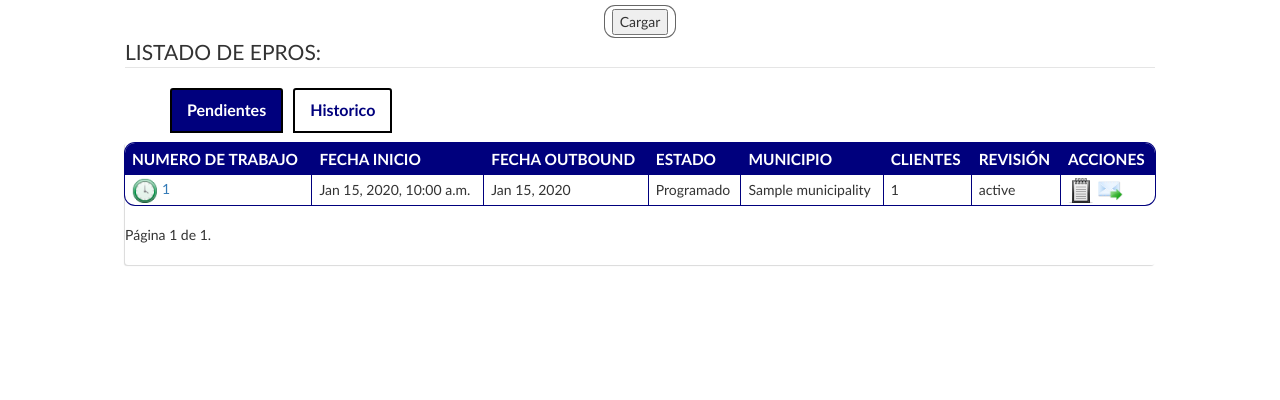
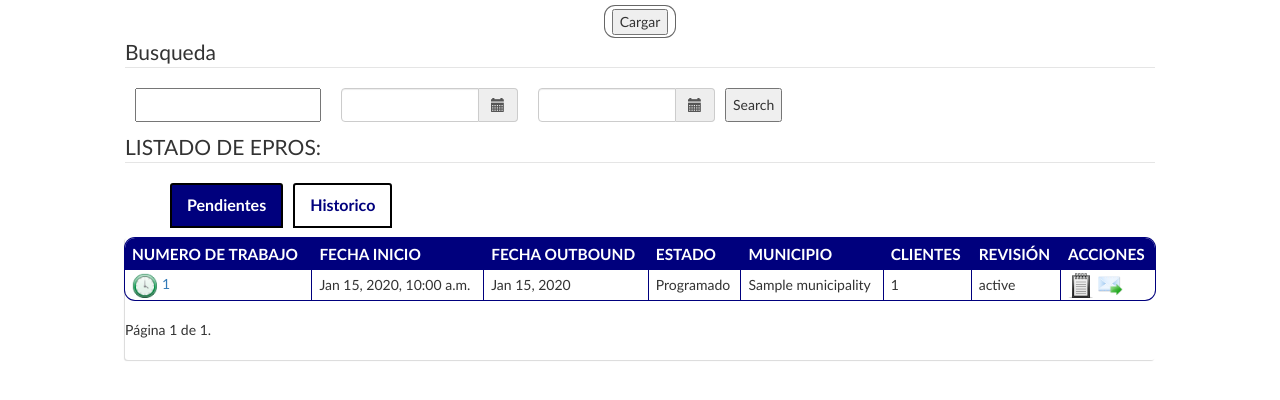
Before and after one commit to danesco0507/work_notifier, a Django app: template notifier/templates/notifier/index.html in a window 1280 px wide. Shown: the part 60-460 px from the top of the page. Run offline with Django 3.2, Linux system fonts and the light colour scheme; the template is opened without the code that fills it: most values are stand-ins (such as "Sample title", 1, 10 or a date in 2020); some libraries are stand-ins or nearby versions.

Commit message:
Se agrega buscador por fechas y nombre

```diff
--- a/notifier/static/notifier/style.css
+++ b/notifier/static/notifier/style.css
@@ -27,6 +27,31 @@ body {
     color: #ffffff;
 
 }
+
+#search{
+    margin: auto;
+    width: 1030px;
+    align-self: center;
+}
+
+#search p{
+    float: left;
+    padding-left: 10px;
+    padding-right: 10px;
+}
+
+#search input{
+    height: 34px;
+    float: left;
+}
+
+#search div{
+    float: left;
+    width: 197px;
+    padding-left: 10px;
+    padding-right: 10px;
+}
+
 
 #header a{
     color: #ffffff;
--- a/notifier/templates/notifier/index.html
+++ b/notifier/templates/notifier/index.html
@@ -61,7 +61,6 @@
         });
     </script>
 
-
     {{ form.media }}
 
 </head>
@@ -70,6 +69,8 @@
 <body>
     <div id="header">
         <h1>TRABAJOS </h1>
+
+    <!-- Formulario de creación d eun nuevo trabajo-->
     </div>
     {% if form.errors %}
         <ol id="lista">
@@ -105,11 +106,38 @@
         </ul>
     {% endif %}
 
+    <!-- Formulario de busqueda por parametros-->
+    <div id="search">
+        <fieldset>
+            <legend>Busqueda</legend>
+            <form action="{{ request.path }}" method="get">
+                <p class="search">
+                    <input type="text" name="ticket">
+                </p>
+                <div class="input-group date" id="id_search_initial_picker">
+                    <input class="form-control" id="id_search_initial" name="search_initial" type="text">
+                    <span class="input-group-addon">
+                        <span class="glyphicon-calendar glyphicon"></span>
+                    </span>
+                </div>
+
+                <div class="input-group date" id="id_search_final_picker">
+                    <input class="form-control" id="id_search_final" name="search_final" type="text">
+                    <span class="input-group-addon">
+                        <span class="glyphicon-calendar glyphicon"></span>
+                    </span>
+                </div>
+                <input type="submit" value="Search">
+            </form>
+        </fieldset>
+    </div>
+
 
     <!--Muestra la lista de trabajos-->
 
+
+    <div id="regular_table">
     {% if workList %}
-    <div id="regular_table">
         <fieldset>
         <legend>LISTADO DE EPROS:</legend>
             <div class="tabs">
@@ -120,6 +148,7 @@
 
         <div class="tab-content">
             <div id="tab1" class="tab active">
+                {% if pWorkList %}
                 <table>
                     <tr>
                         <th>NUMERO DE TRABAJO</th>
@@ -196,7 +225,7 @@
                 <div class="pagination">
                     <span class="step-links">
                         {% if pWorkList.has_previous %}
-                            <a href="?p_page={{ pWorkList.previous_page_number }}#tab1">previous</a>
+                            <a href="?{{queries.urlencode}}&amp;p_page={{ pWorkList.previous_page_number }}#tab1">previous</a>
                         {% endif %}
 
                         <span class="current">
@@ -204,11 +233,15 @@
                         </span>
 
                         {% if pWorkList.has_next %}
-                            <a href="?p_page={{ pWorkList.next_page_number }}#tab1">next</a>
+                            <a href="?{{queries.urlencode}}&amp;p_page={{ pWorkList.next_page_number }}#tab1">next</a>
                         {% endif %}
                     </span>
                 </div>
+                    {% else %}
+            <p>No se encontraron trabajos pendientes</p>
+            {% endif %}
             </div>
+
 
             <div id="tab2" class="tab">
                 <table>
@@ -277,7 +310,7 @@
                 <div class="pagination">
                     <span class="step-links">
                         {% if workList.has_previous %}
-                            <a href="?h_page={{ workList.previous_page_number }}#tab2">previous</a>
+                            <a href="?{{queries.urlencode}}&amp;h_page={{ workList.previous_page_number }}#tab2">previous</a>
                         {% endif %}
 
                         <span class="current">
@@ -285,7 +318,7 @@
                         </span>
 
                         {% if workList.has_next %}
-                            <a href="?h_page={{ workList.next_page_number }}#tab2">next</a>
+                            <a href="?{{queries.urlencode}}&amp;h_page={{ workList.next_page_number }}#tab2">next</a>
                         {% endif %}
                     </span>
                 </div>
@@ -294,8 +327,11 @@
     </div>
 
         </fieldset>
+        {% else %}
+        <p>No se encontraron trabajos</p>
+    {% endif %}
     </div>
-    {% endif %}
+
 
     <script>
         if(window.location.hash) {
@@ -311,6 +347,18 @@
 
     </script>
 
+    <script type="text/javascript">
+        $(function () {
+            $('#id_search_initial_picker').datetimepicker({format: 'YYYY-MM-DD HH:MM'});
+        });
+    </script>
+
+    <script type="text/javascript">
+        $(function () {
+            $('#id_search_final_picker').datetimepicker({format: 'YYYY-MM-DD HH:MM'});
+        });
+    </script>
+
 </body>
 
 <!-- iconos descargados de http://turbomilk.com, http://icons8.com y www.iconza.com-->
```
Also changed, not shown: notifier/views.py (+25 -5 lines), 1 other file.
